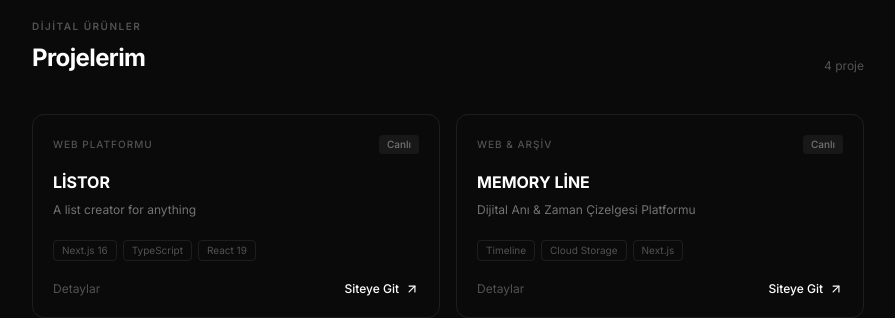
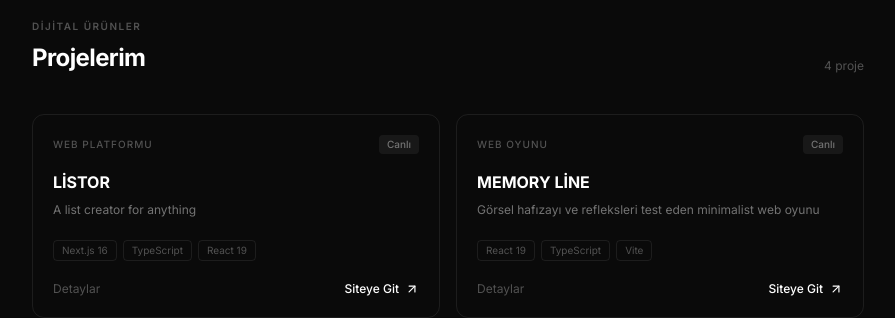
Before and after one commit to kargamak/portfolio, a React (Vite) app: page / in a window 1280 px wide. Shown: the part 820-1138 px from the top of the page, without its empty margins (192-1087 px from the left). Built offline with nearby package versions, Linux system fonts and the light colour scheme.

Commit message:
feat(memory-line): add full project info — Canvas, Web Audio API, constellations, game mechanics

```diff
--- a/src/components/ProjectsSection.jsx
+++ b/src/components/ProjectsSection.jsx
@@ -121,7 +121,11 @@
                       {project.categories && (
                         <div className="space-y-2">
                           <span className="text-[10px] font-semibold tracking-[0.12em] uppercase text-[#525252] block">
-                            {project.id === 'finai' ? '11 Analiz Kategorisi' : 'Desteklenen Kategoriler'}
+                            {project.id === 'finai'
+                              ? '11 Analiz Kategorisi'
+                              : project.id === 'memory-line'
+                              ? 'Özel Takımyıldızı Seviyeleri'
+                              : 'Desteklenen Kategoriler'}
                           </span>
                           <div className="flex flex-wrap gap-1.5">
                             {project.categories.map((cat, i) => (
--- a/src/data/siteData.js
+++ b/src/data/siteData.js
@@ -55,18 +55,32 @@
     {
       id: "memory-line",
       title: "MEMORY LİNE",
-      tagline: "Dijital Anı & Zaman Çizelgesi Platformu",
-      description: "Kullanıcıların hayatlarındaki dönüm noktalarını, anılarını ve hedeflerini interaktif bir zaman çizelgesinde kronolojik olarak saklayıp paylaştığı platform.",
-      category: "Web & Arşiv",
+      tagline: "Görsel hafızayı ve refleksleri test eden minimalist web oyunu",
+      description: "Karanlık bir ızgara üzerinde sırayla beliren çizgi desenini akılda tutup, ekrandan el kaldırmadan doğru sırada noktaları birbirine bağlayarak deseni yeniden çizmeye dayanan modern ve minimalist bir hafıza oyunu. Hazır oyun motoru kullanılmadan saf HTML5 Canvas ile 60 FPS olarak geliştirildi.",
+      category: "Web Oyunu",
       status: "Canlı",
       liveUrl: "https://memoryline-azure.vercel.app/",
-      githubUrl: "https://github.com/ufukerenkurt",
-      tags: ["Timeline", "Cloud Storage", "Next.js", "Azure / Vercel"],
+      githubUrl: "https://github.com/kargamak/memory_line",
+      tags: ["React 19", "TypeScript", "Vite", "HTML5 Canvas", "Web Audio API", "LocalStorage"],
       features: [
-        "Etkileşimli dinamik zaman çizelgesi",
-        "Medya ve anı koleksiyonları",
-        "Tarihe göre akıllı filtreleme"
-      ]
+        "Saf HTML5 Canvas 2D: DOM olmadan 60 FPS çizim, Retina / yüksek DPI ekran desteği",
+        "Web Audio API ses sentezleyici: harici ses dosyası yok, doğru bağlantılarda pentatonik notalar, hatalarda gerçek zamanlı frekans dalgaları",
+        "Özel takımyıldızı seviyeleri: Büyük Ayı, Küçük Ayı, Kasiopeya, Kozmik Şimşek ve daha fazlası — özel renk teması, ışıltı ve bonus puan",
+        "Matematiksel zorluk eğrisi: seviye 1–3 lineer, 3–13 kademeli, 13+ ustalık formülü",
+        "Zero-Skip Komşuluk Filtresi: uzak noktalardan geçerken haksız yanma engellendi",
+        "Maç sonu analiz paneli: skor, seviye, kombo, hata, en zorlanılan bölüm, süre, keşfedilen şekil sayısı",
+        "TR / ENG çoklu dil ve S/M/L/XL boyut seçenekleri",
+        "LocalStorage: rekort ve tercihler tarayıcıda yerel olarak saklanır"
+      ],
+      techStack: [
+        { label: "Framework", value: "React 19 · TypeScript" },
+        { label: "Build", value: "Vite (HMR · yüksek performans)" },
+        { label: "Grafik", value: "HTML5 Canvas 2D API · Lerp fiziği · 60 FPS" },
+        { label: "Ses", value: "Web Audio API osilatörleri (dosyasız sentez)" },
+        { label: "Depolama", value: "LocalStorage API" },
+      ],
+      categories: ["Büyük Ayı", "Küçük Ayı", "Kasiopeya", "Kozmik Şimşek", "Gök Elması", "Kozmik Yıldız", "Kozmik Kalp", "Sonsuzluk"],
+      elevator: "Memory Line; hazır motor olmadan, saf Canvas ve Web Audio API ile sıfırdan inşa edilmiş, görsel hafıza ve refleksleri test eden minimalist bir web oyunudur."
     },
     {
       id: "finai",
```
